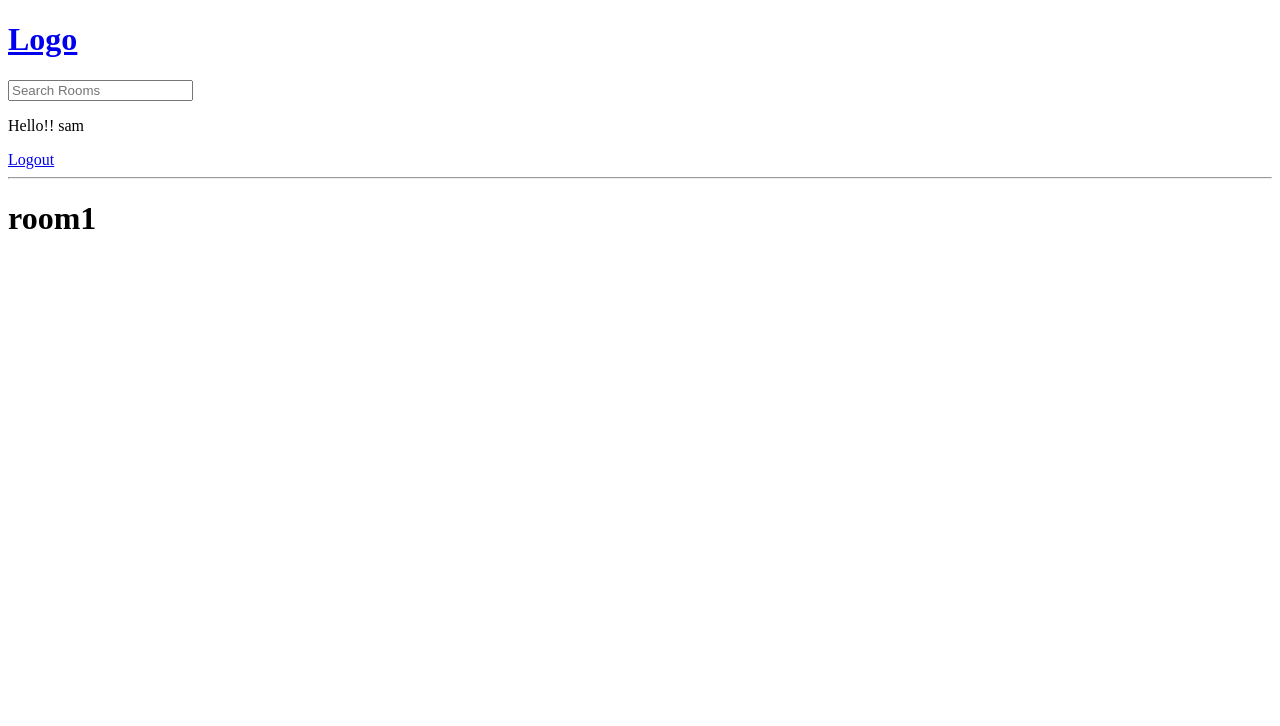
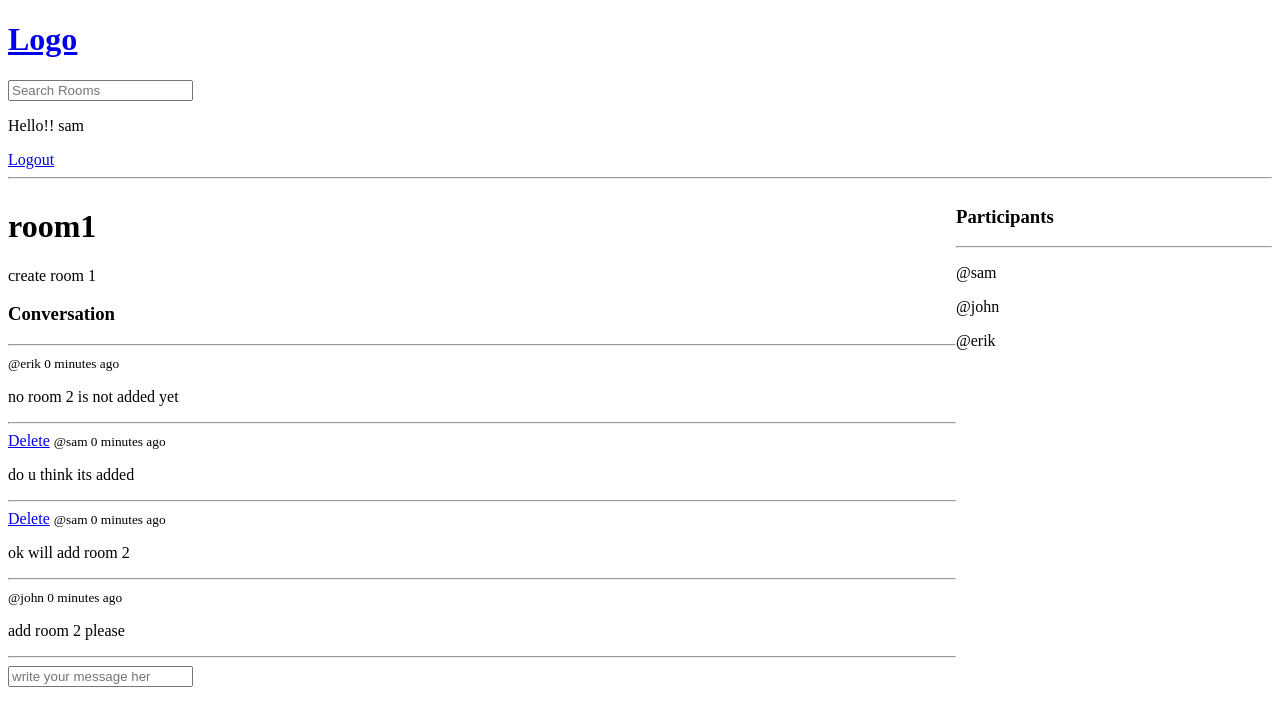
Before and after one commit to m4249/discusser, a Django app: page /room/1/ in a window 1280 px wide. Shown: the top 726 px of the page. Run offline with Django 3.2, Linux system fonts and the light colour scheme; a user stored in the database is signed in; data comes from the database, SQL or seed files in the repository; both versions use the stored data as it was after the commit.

Commit message:
crud of chatrooms done

```diff
--- a/project/base/models.py
+++ b/project/base/models.py
@@ -1,4 +1,9 @@
 # Creating database table
+
+# whenever updating models.py u have to do
+# python manage.py makemigrations
+# and python manage.py migrate then runserver
+
 from django.db import models
 from django.contrib.auth.models import User
 
@@ -16,7 +21,8 @@ class Room(models.Model):
     topic =models.ForeignKey(Topic, on_delete=models.SET_NULL,null=True)
     name = models.CharField(max_length = 200)
     description = models.TextField(null=True, blank=True)
-    # participants =
+    # as we have foreign key for user so we use related name
+    participants = models.ManyToManyField(User, related_name='participants',blank=True)
     # when first saved not everytime
     updated = models.DateTimeField(auto_now = True)
     #  snapshot on ever item we saved
@@ -38,6 +44,7 @@ class Message(models.Model):
     # when first saved not everytime
     updated = models.DateTimeField(auto_now = True)
     #  snapshot on ever item we saved
+    created = models.DateTimeField(auto_now_add = True)
 
     def __str__(self):
         return self.body[0:50]
--- a/project/base/templates/base/room.html
+++ b/project/base/templates/base/room.html
@@ -1,4 +1,54 @@
-{% extends 'main.html'%} {% block content%}
-<h1>{{room.name}}</h1>
+{% extends 'main.html' %} {% block content %}
 
+<style>
+  .room-container {
+    display: grid;
+    grid-template-columns: 3fr 1fr;
+  }
+</style>
+
+<div class="room-container">
+  <div>
+    <h1>{{room.name}}</h1>
+
+    <p>{{room.description}}</p>
+
+    <div class="comment-wrapper">
+      <h3>Conversation</h3>
+      <hr />
+
+      {% for message in roomMessages %}
+      <div>
+        {%if request.user == message.user %}
+        <a href="/delete-message/{{message.id}}">Delete</a>
+        {% endif %}
+        <!-- for __ times ago we use time since -->
+        <small> @{{message.user}} {{message.created|timesince}} ago </small>
+        <p>{{message.body}}</p>
+        <hr />
+      </div>
+      {% endfor %}
+    </div>
+
+    {% if request.user.is_authenticated %}
+    <div class="comment-form">
+      <form method="POST" action="">
+        {% csrf_token %}
+        <input type="text" name="body" placeholder="write your message her" />
+      </form>
+    </div>
+    {% endif %}
+  </div>
+
+  <div>
+    <h3>Participants</h3>
+    <hr />
+    {% for user in participants %}
+    <div>
+      <p>@{{user.username}}</p>
+    </div>
+
+    {% endfor %}
+  </div>
+</div>
 {% endblock content%}
--- a/project/base/urls.py
+++ b/project/base/urls.py
@@ -11,5 +11,6 @@ urlpatterns = [
     path("room/<str:pk>/",views.room,name='room'),
     path('create-room/',views.createRoom, name="create-room"),
     path('update-room/<str:pk>/',views.updateRoom, name="update-room"),
-    path('delete-room/<str:pk>/',views.deleteRoom, name="delete-room")
+    path('delete-room/<str:pk>/',views.deleteRoom, name="delete-room"),
+    path('delete-message/<str:pk>/',views.deleteMessage, name="delete-message")
 ]
--- a/project/base/views.py
+++ b/project/base/views.py
@@ -8,7 +8,7 @@ from django.contrib import messages
 from django.contrib.auth import authenticate,login,logout
 # for restricted pages what user and non user can see
 from django.contrib.auth.decorators import login_required
-from .models import Room, Topic
+from .models import Room, Topic ,Message
 # used for register page
 from django.contrib.auth.forms import UserCreationForm
 from .forms import RoomForm
@@ -87,7 +87,21 @@ def home(request):
 
 def room(request,pk):
     room = Room.objects.get(id=pk)
-    context = {'room':room}
+    # give the set of messages that are related to this specific room
+    roomMessages = room.message_set.all().order_by('-created')
+
+    participants = room.participants.all()
+
+    if request.method == 'POST':
+        message = Message.objects.create(
+           user = request.user,
+           room=room,
+           body=request.POST.get('body')
+        )
+        room.participants.add(request.user)
+        # for fully reload
+        return redirect('room',pk=room.id)
+    context = {'room':room,'roomMessages':roomMessages,'participants':participants}
     return render(request,'base/room.html',context)
 
 # prompt them to login
@@ -133,3 +147,18 @@ def deleteRoom(request,pk):
         room.delete()
         return redirect('home')
     return render(request, 'base/delete.html',{'obj':room})
+
+
+
+@login_required(login_url='/login')
+def deleteMessage(request,pk):
+    message = Message.objects.get(id=pk)
+
+    #  if user is host then only let him delete
+    if request.user != message.user:
+        return HttpResponse('you are not allowed')
+
+    if request.method =='POST':
+        message.delete()
+        return redirect('/')
+    return render(request, 'base/delete.html',{'obj':message})
--- a/project/templates/main.html
+++ b/project/templates/main.html
@@ -5,7 +5,6 @@
     <meta charset="utf-8" />
     <title>Discusser</title>
     <meta name="description" content="" />
-    <meta name="viewport" content="width=device-width, initial-scale=1" />
   </head>
   <body>
     {% include 'navbar.html'%} {% if messages %}
```
Also changed, not shown: project/base/migrations/0003_auto_20211112_1728.py (added), project/base/migrations/0004_room_participants.py (added), project/db.sqlite3.
